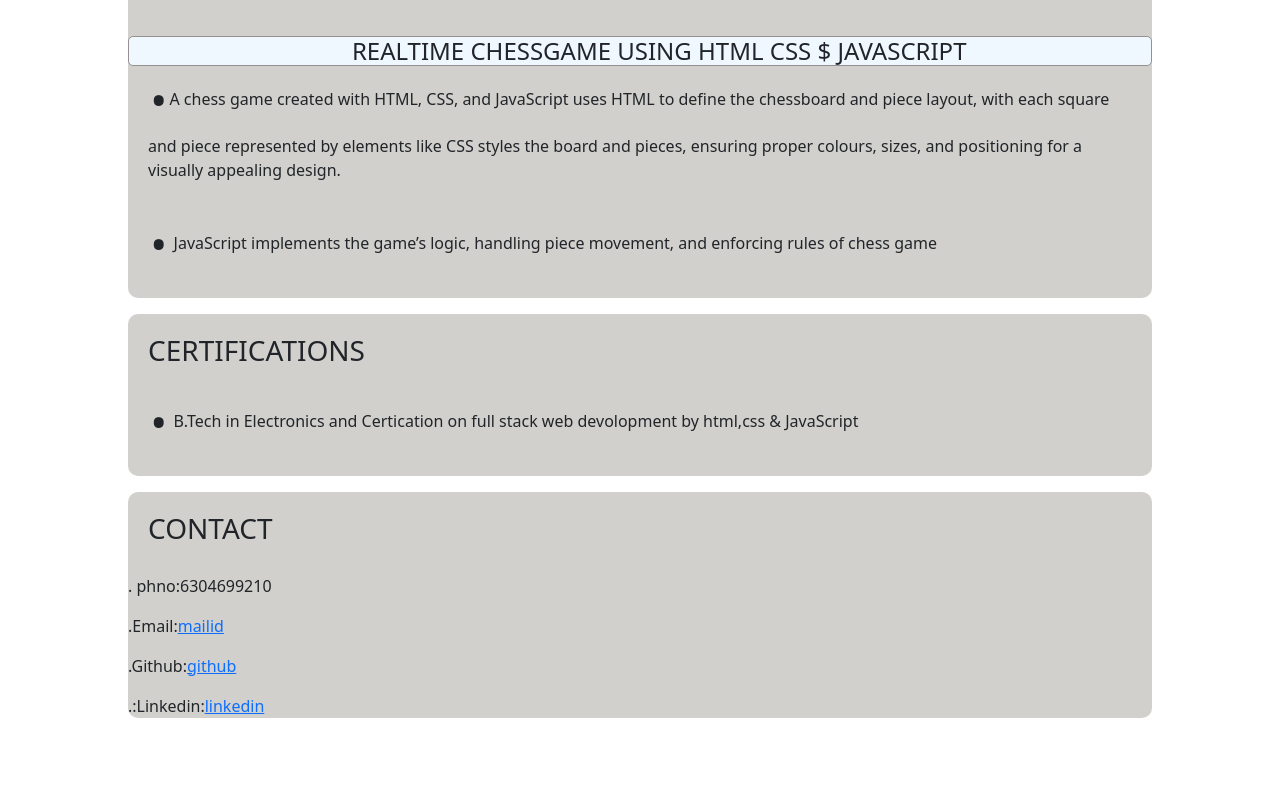
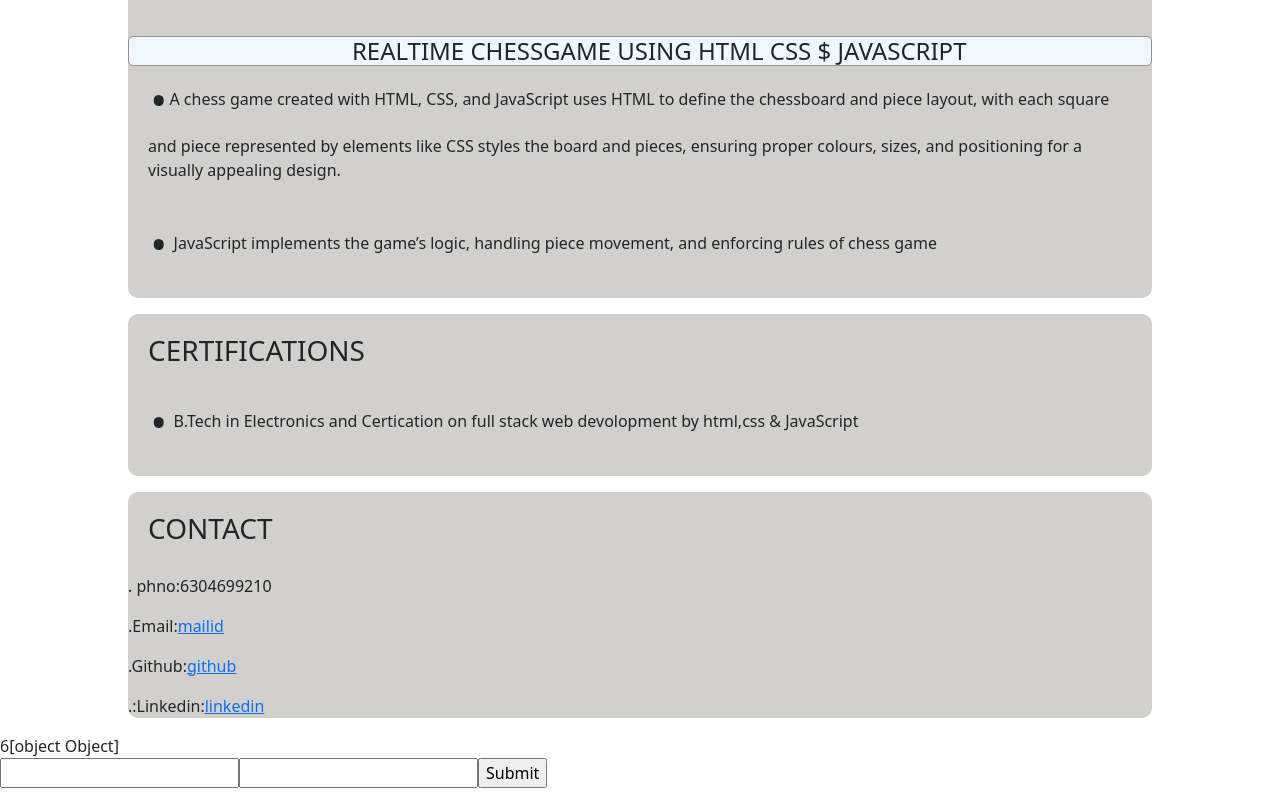
Before and after one commit to RakeshReddy123devoloper/react-tasks, a React (Create React App) app: page / in a window 1280 px wide. Shown: the part 2768-3564 px from the top of the page. Before the commit the page ends 3502 px from the top, so only its background shows below. Built offline with nearby package versions, Linux system fonts and the light colour scheme.

Commit message:
farm component

```diff
--- a/src/index.js
+++ b/src/index.js
@@ -13,13 +13,13 @@ import Footer from './footer'
 //  import Main from './fakestore';
  import Fresher from './fresherjob';
   // import Parent from './propsparent'
-// import Accordian from './accodian/accodian';
+import Accordian from './accodian/accodian';
 // import Parent from "./buttoncards/parent";
 // import Condparent from './condren/condparent';
 // import Table from './bs-table/bs-parenttable';
 // import Parent from './condren1/parent';
 // import Parent from './counterapp/parent';
-// import Farm from './forms/formsubmit'
+import Farm from './forms/formsubmit'
 // import  Even from './taskeven/even'
 // import Todo from './todo/todoapp';
 // import Mount from './lifecycle/mountstate';
@@ -40,11 +40,11 @@ root.render(
     <Fresher/>
     {/* <Parent/> */}
      {/* <Parent/>  */}
-     {/* <Accordian/> */}
+     <Accordian/>
      {/* <Condparent/> */}
      {/* <Table/> */}
      {/* <Parent login="user"/> */}
-     {/* <Farm/> */}
+     <Farm/>
     {/* <Parent/> */}
     {/* <Even/> */}
     {/* <Todo/> */}
```
Also changed, not shown: 1 other file (tests, documents, lock files or other folders).
